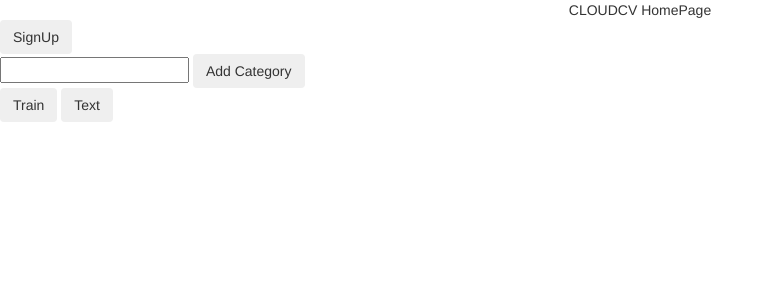
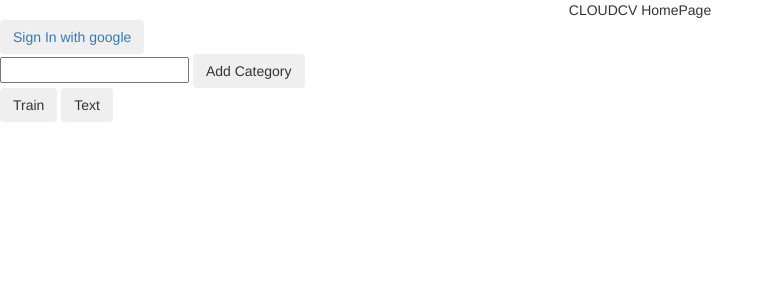
Before and after one commit to sreeram-boyapati/pvc_task, a Django app: page / in a window 1280 px wide. Shown: the top 300 px of the page, without its empty margins (0-774 px from the left). Run offline with Django 3.2, Linux system fonts and the light colour scheme; some libraries are stand-ins or nearby versions.

Commit message:
google auth done.

```diff
--- a/templates/base.html
+++ b/templates/base.html
@@ -16,10 +16,14 @@
                 CLOUDCV HomePage
             </div><!-- header_title -->
             {% if not user.is_authenticated %}
-            <div id="sign-up">
+            {% load socialaccount %}
+            {% load socialaccount_tags %}
+            <div id="Sign-In">
+                <a href='{% provider_login_url "google" method="oauth2" next="/" %}'>
                 <button class="btn btn-large btn-grey signup-original">
-                    SignUp
+                    Sign In with google
                 </button>
+                </a>
             </div>
             {% endif %}
         </div>
@@ -30,7 +34,9 @@
         </div>
         <script src="https://ajax.googleapis.com/ajax/libs/jquery/1.11.2/jquery.min.js"></script>
         <script src="https://maxcdn.bootstrapcdn.com/bootstrap/3.3.4/js/bootstrap.min.js"></script>
+        <script src="https://apis.google.com/js/client:platform.js" async defer></script>
         {% block extra_js %}
         {% endblock %}
+
     </body>
 </html>
```
Also changed, not shown: core/forms.py (added, +11 -0 lines), pvc_task/settings.py (+10 -3 lines).
